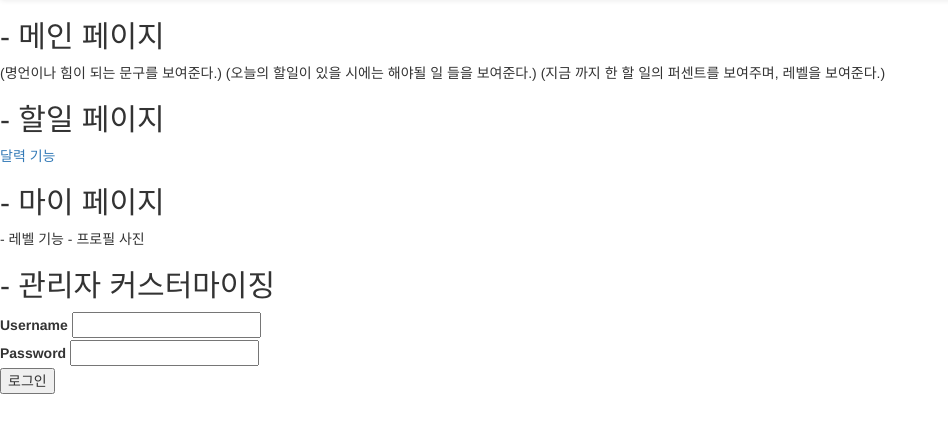
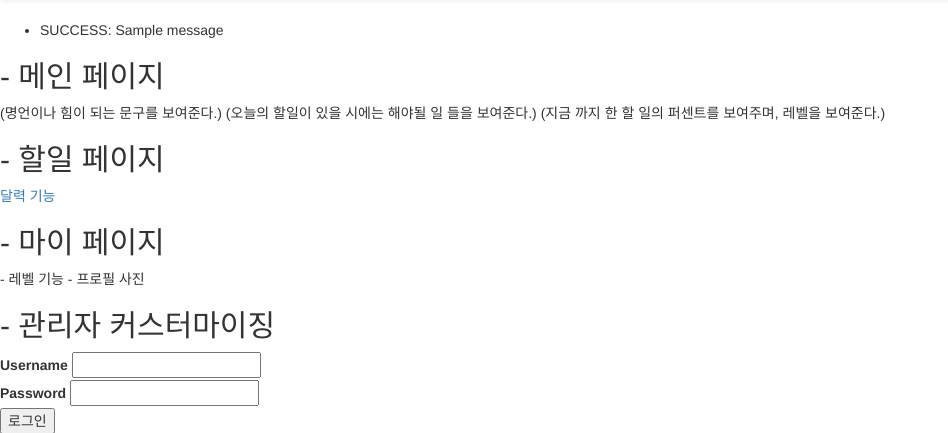
Before and after one commit to ndjman7/10PT, a Django app: page /member/login/ in a window 1280 px wide. Shown: the part 52-485 px from the top of the page, without its empty margins (0-948 px from the left). Run offline with Django 3.2, Linux system fonts and the light colour scheme; tables that the repository leaves empty hold one stand-in row (values such as "Sample post"); one stand-in notice (Sample message) is shown; some libraries are stand-ins or nearby versions.

Commit message:
Add Messages Function in member app!

```diff
--- a/mysite/member/views/login.py
+++ b/mysite/member/views/login.py
@@ -1,6 +1,7 @@
 from django.contrib.auth import authenticate,\
     login as auth_login
 from django.shortcuts import redirect, render
+from django.contrib import messages
 
 __all__ = [
     'login',
@@ -18,14 +19,12 @@ def login(request):
             username=username,
             password=password
         )
-        print(user)
         if user is not None:
-            print("a")
             auth_login(request, user)
+            messages.success(request, 'Login Success')
             return redirect('task:index')
         else:
-            print("일로빠진다?")
+            messages.error(request, 'Login failed')
             return render(request, 'member/login.html', {})
     else:
-        print("c")
         return render(request, 'member/login.html', {})
--- a/mysite/member/views/logout.py
+++ b/mysite/member/views/logout.py
@@ -1,7 +1,9 @@
 from django.contrib.auth import logout as auth_logout
+from django.contrib import messages
 from django.shortcuts import redirect
 
 
 def logout(request):
     auth_logout(request)
+    messages.success(request, 'Logout Success')
     return redirect('task:index')
--- a/mysite/member/views/signup.py
+++ b/mysite/member/views/signup.py
@@ -1,8 +1,6 @@
-from django.contrib.auth.models import User
 from django.shortcuts import render, redirect
-
+from django.contrib import messages
 from member.forms import SignUpModelForm
-
 
 __all__ = [
     'signup',
@@ -14,7 +12,9 @@ def signup(request):
         form = SignUpModelForm(request.POST)
         if form.is_valid():
             form.save()
+            messages.success(request, 'ID Created')
             return redirect('member:login')
+        messages.error(request, 'ID Not Created')
         form = SignUpModelForm()
     else:
         form = SignUpModelForm()
--- a/mysite/templates/common/index.html
+++ b/mysite/templates/common/index.html
@@ -34,6 +34,17 @@
     </div><!-- /.navbar-collapse -->
   </div><!-- /.container-fluid -->
 </nav>
+{% if messages %}
+<ul class="messages">
+    {% for message in messages %}
+    <li {% if message.tags %} class="{{ message.tags }}"{% endif %}>
+        {% if message.level == DEFAULT_MESSAGE_LEVELS.SUCCESS %}SUCCESS:
+        {% elif message.level == DEFAULT_MESSAGE_LEVELS.ERROR %}ERROR: {% endif %}
+        {{ message }}
+    </li>
+    {% endfor %}
+</ul>
+{% endif %}
   <h2> - 메인 페이지 </h2>
   (명언이나 힘이 되는 문구를 보여준다.)
   (오늘의 할일이 있을 시에는 해야될 일 들을 보여준다.)
```
